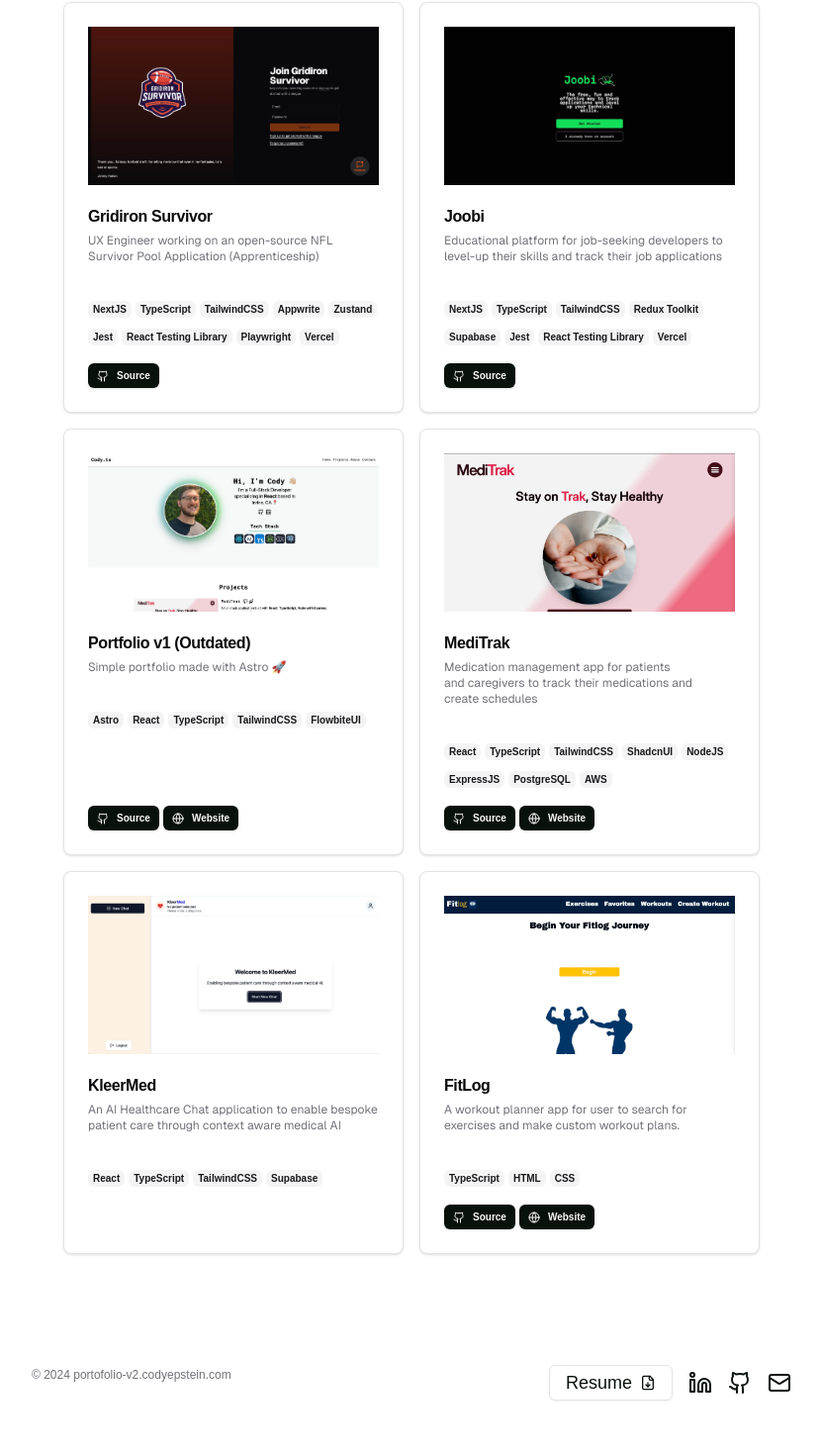
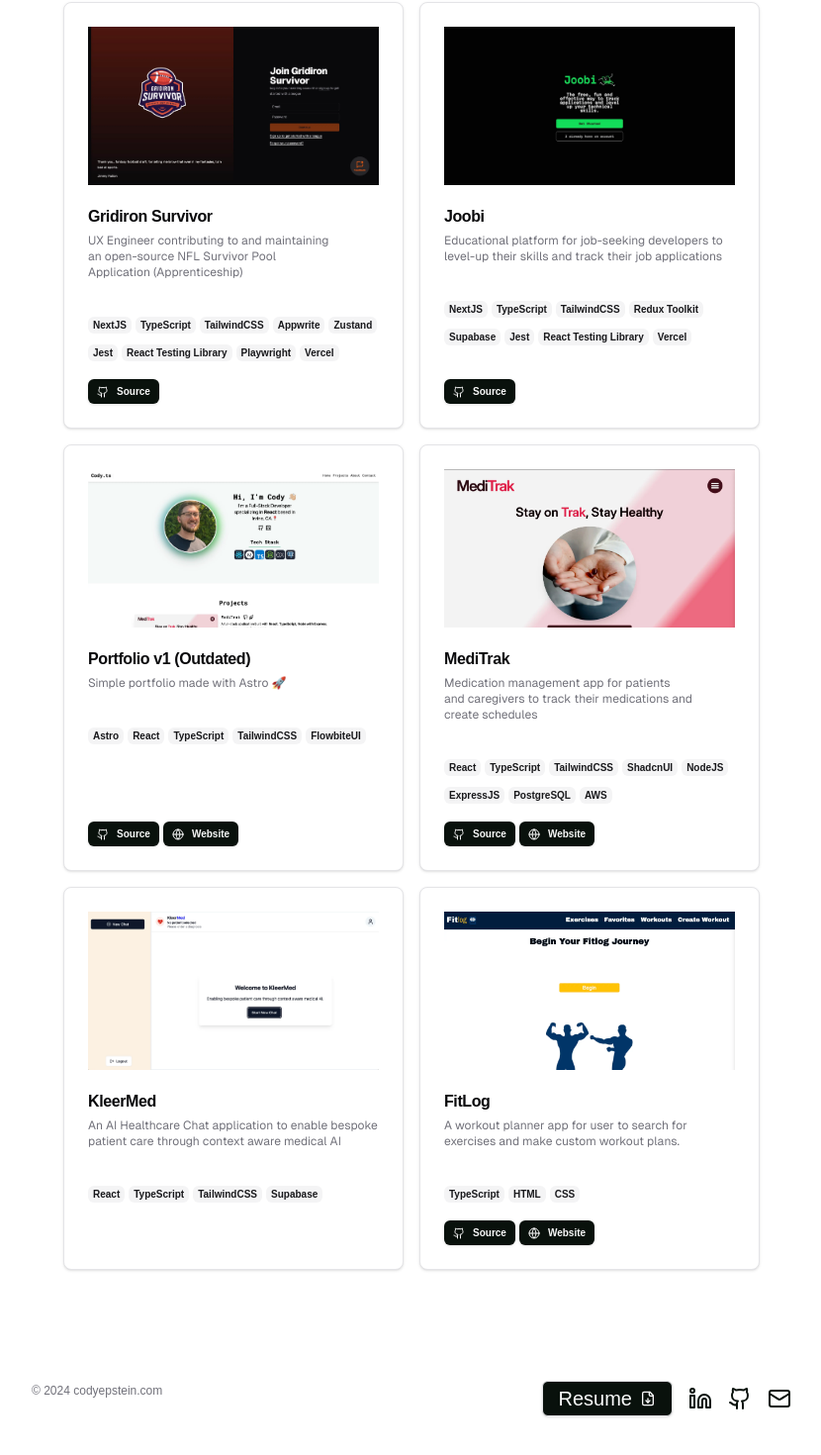
Before and after one commit to kepsteen/portfolio-v2, a Next.js app: page /projects in a window 1280 px wide. Shown: the part 206-1676 px from the top of the page at 99% size, without its empty margins (224-1054 px from the left). Built offline with nearby package versions, Linux system fonts and the light colour scheme; a web font is replaced by a local one.

Commit message:
Polish about section and improve hover effects (#11)
* change url to codyepstein.com

* change hover effects on badges and buttons

* polish about content

```diff
--- a/app/globals.css
+++ b/app/globals.css
@@ -32,6 +32,7 @@
 		--chart-3: 197 37% 24%;
 		--chart-4: 43 74% 66%;
 		--chart-5: 27 87% 67%;
+		--malachite: 141 89% 42%;
 		--radius: 0.5rem;
 	}
 	.dark {
@@ -59,6 +60,7 @@
 		--chart-3: 30 80% 55%;
 		--chart-4: 280 65% 60%;
 		--chart-5: 340 75% 55%;
+		--malachite: 141 89% 33%;
 	}
 }
 
@@ -71,6 +73,14 @@
 	}
 
 	.link {
-		@apply text-foreground/70 hover:text-foreground;
+		@apply text-foreground/60 hover:text-foreground;
+	}
+
+	.hover-scale-110 {
+		@apply transition-transform transform hover:scale-110;
+	}
+
+	.hover-scale-125 {
+		@apply transition-transform transform hover:scale-125;
 	}
 }
--- a/components/ui/Footer.tsx
+++ b/components/ui/Footer.tsx
@@ -9,7 +9,7 @@
 				<p className="text-center text-xs text-muted-foreground">
 					<span>&copy; {new Date().getFullYear()}</span>{" "}
 					<Link className="link" href="/">
-						portofolio-v2.codyepstein.com
+						codyepstein.com
 					</Link>
 				</p>
 			</section>
--- a/components/ui/ProjectCard.tsx
+++ b/components/ui/ProjectCard.tsx
@@ -45,7 +45,10 @@
 					<div className="mt-2 flex flex-wrap gap-1">
 						{tags.toSorted().map((tag) => (
 							<Link href={tag.href} key={tag.name} target="_blank">
-								<Badge className="px-1 py-0 text-[10px]" variant="secondary">
+								<Badge
+									className="px-1 py-0 text-[10px] hover-scale-110"
+									variant="secondary"
+								>
 									{tag.name}
 								</Badge>
 							</Link>
--- a/components/ui/Socials.tsx
+++ b/components/ui/Socials.tsx
@@ -10,22 +10,22 @@
 	return (
 		<div className={cn("mt-4 flex items-center gap-4", className)}>
 			<Link
-				href="/CodyEpstein-resume.pdf"
+				href="/Cody-Epstein-Resume.pdf"
 				target="_blank"
-				className="inline-flex items-center justify-center gap-2 whitespace-nowrap rounded-md text-lg font-medium transition-colors focus-visible:outline-none focus-visible:ring-1 focus-visible:ring-ring disabled:pointer-events-none disabled:opacity-50 [&_svg]:pointer-events-none [&_svg]:size-4 [&_svg]:shrink-0 border border-input bg-background shadow-sm hover:bg-accent hover:text-accent-foreground h-9 px-4 py-2"
+				className="inline-flex items-center justify-center gap-2 whitespace-nowrap rounded-md text-xl font-medium transition-colors focus-visible:outline-none focus-visible:ring-1 focus-visible:ring-ring disabled:pointer-events-none disabled:opacity-50 [&_svg]:pointer-events-none [&_svg]:size-4 [&_svg]:shrink-0 border border-input bg-foreground text-primary-foreground shadow hover:opacity-80 h-9 px-4 py-2"
 			>
 				Resume <FileDown />
 			</Link>
 			<Link href="https://www.linkedin.com/in/cody-epstein/" target="_blank">
-				<Linkedin className="link" />
+				<Linkedin className="link hover-scale-125" />
 				<span className="sr-only">LinkedIn</span>
 			</Link>
 			<Link href="https://github.com/kepsteen/" target="_blank">
-				<Github className="link" />
+				<Github className="link hover-scale-125" />
 				<span className="sr-only">GitHub</span>
 			</Link>
 			<Link href="mailto:codykentepstein@gmail.com" target="_blank">
-				<Mail className="link" />
+				<Mail className="link hover-scale-125" />
 				<span className="sr-only">Email</span>
 			</Link>
 		</div>
--- a/components/ui/badge.tsx
+++ b/components/ui/badge.tsx
@@ -9,11 +9,11 @@
 		variants: {
 			variant: {
 				default:
-					"border-transparent bg-foreground text-primary-foreground shadow hover:bg-foreground/80",
+					"border-transparent bg-foreground text-primary-foreground shadow hover:opacity-80",
 				secondary:
-					"border-transparent bg-secondary text-secondary-foreground hover:bg-secondary/80",
+					"border-transparent bg-secondary text-secondary-foreground hover:opacity-80",
 				destructive:
-					"border-transparent bg-destructive text-destructive-foreground shadow hover:bg-destructive/80",
+					"border-transparent bg-destructive text-destructive-foreground shadow hover:bg-opacity-80",
 				outline: "text-foreground",
 			},
 		},
--- a/content/hobbies.mdx
+++ b/content/hobbies.mdx
@@ -1,5 +1 @@
-The only activity I enjoy is coding. When I come home from work, the first thing I do is open my laptop and continue coding. My only other hobbies are reading and writing documentation.
-
-**If you're a potenital employer stop reading here!**
-
-Ok, I&#39;m kidding. I really do love coding and could easily spend all day doing it. However, there are plenty of other things I enjoy. My current obsession is pickleball, which I play at least 2-3 times a week. I also love rewatching my favorite shows, which I&#39;ve seen countless times, including "Lost," "Prison Break," "Breaking Bad," and seasons 1-6 of "Game of Thrones." If I am not at my desk or on the pickleball court, you can probably find me walking my Siberian Husky Luna 🐺.
+My current obsession is pickleball, which I play at least 2-3 times a week. I also love rewatching my favorite shows, which I&#39;ve seen countless times, including "Lost," "Prison Break," "Breaking Bad," and seasons 1-6 of "Game of Thrones." If I am not at my desk or on the pickleball court, you can probably find me walking my Siberian Husky Luna 🐺.
--- a/lib/data/projects.json
+++ b/lib/data/projects.json
@@ -2,7 +2,7 @@
 	"projects": [
 		{
 			"name": "Gridiron Survivor",
-			"description": "UX Engineer working on an open-source NFL Survivor Pool Application (Apprenticeship)",
+			"description": "UX Engineer contributing to and maintaining an open-source NFL Survivor Pool Application (Apprenticeship)",
 			"href": "https://gridiron-survivor-letsgettechnical.vercel.app",
 			"image": "/GIS.webp",
 			"tags": [
--- a/tailwind.config.ts
+++ b/tailwind.config.ts
@@ -50,6 +50,7 @@
 					"4": "hsl(var(--chart-4))",
 					"5": "hsl(var(--chart-5))",
 				},
+				malachite: "hsl(var(--malachite))",
 			},
 			borderRadius: {
 				lg: "var(--radius)",
```
Also changed, not shown: 2 other files (tests, documents, lock files or other folders).
